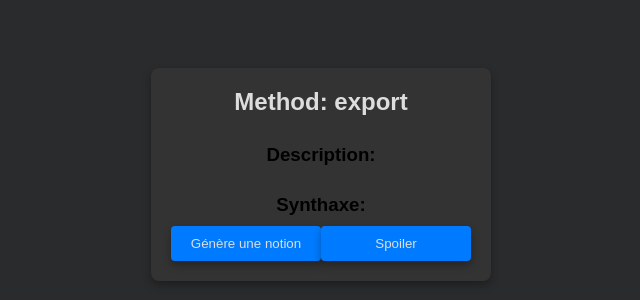
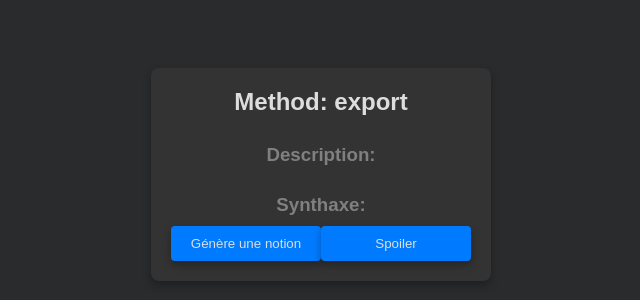
Before and after one commit to mari-jean/Generateur-de-Methode-Js, a plain HTML site: page index.html in a window 1280 px wide. Shown: the part 226-526 px from the top of the page, without its empty margins (319-959 px from the left). Drawn offline with Linux system fonts and the light colour scheme.

Commit message:
Generateur-de-Methode-Js

```diff
--- a/css/style.css
+++ b/css/style.css
@@ -14,6 +14,7 @@
     --bleu-principal: #007bff;
     --bleu-survol: #0056b3;
     --rouge: #ff0000;
+    --gris: #808080;
 
 
 }
@@ -89,6 +90,7 @@ button-wrapper {
     display: flex;
     justify-content: space-around;
     align-items: center;
+
 }
 
 #difficultyContainer {
```
